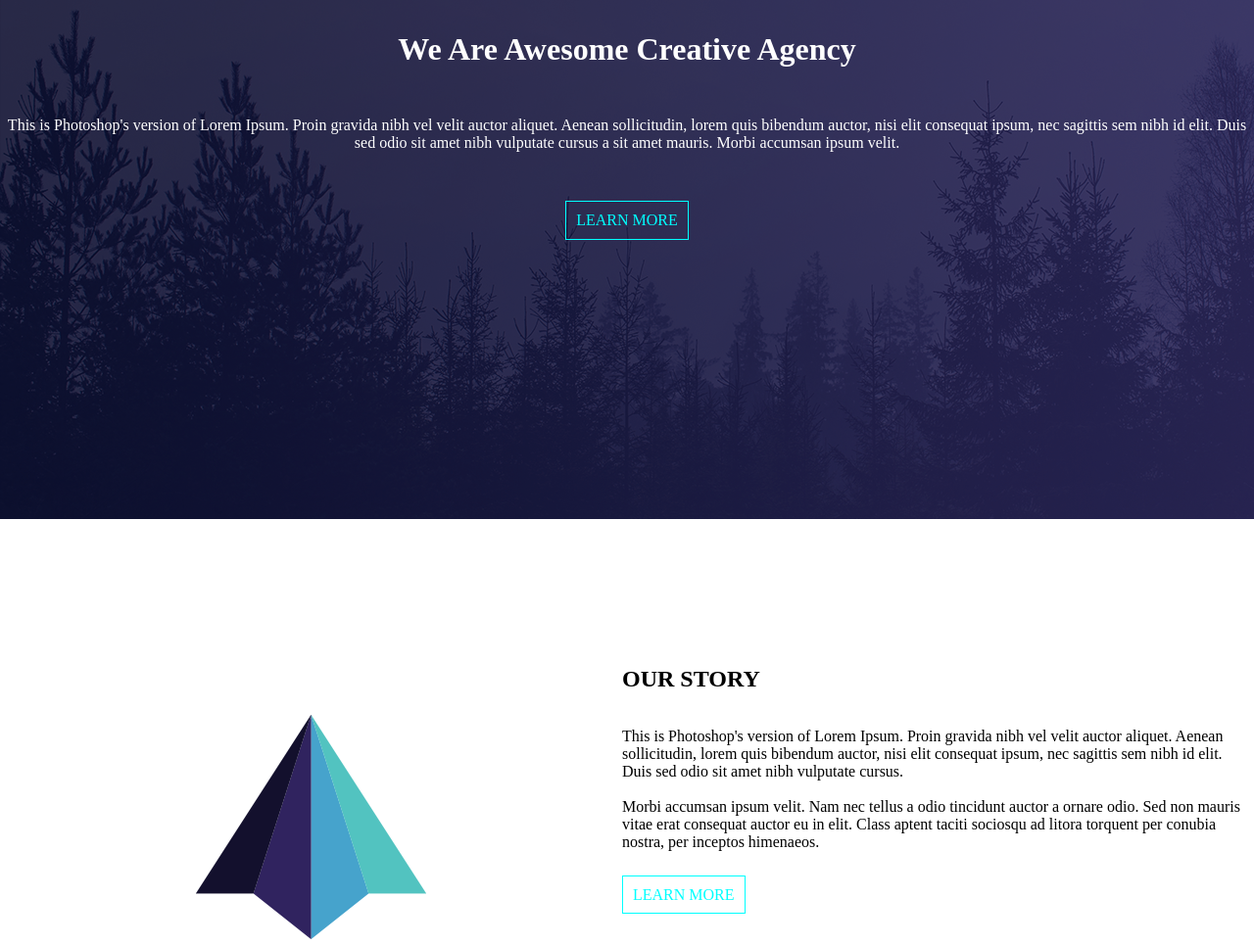
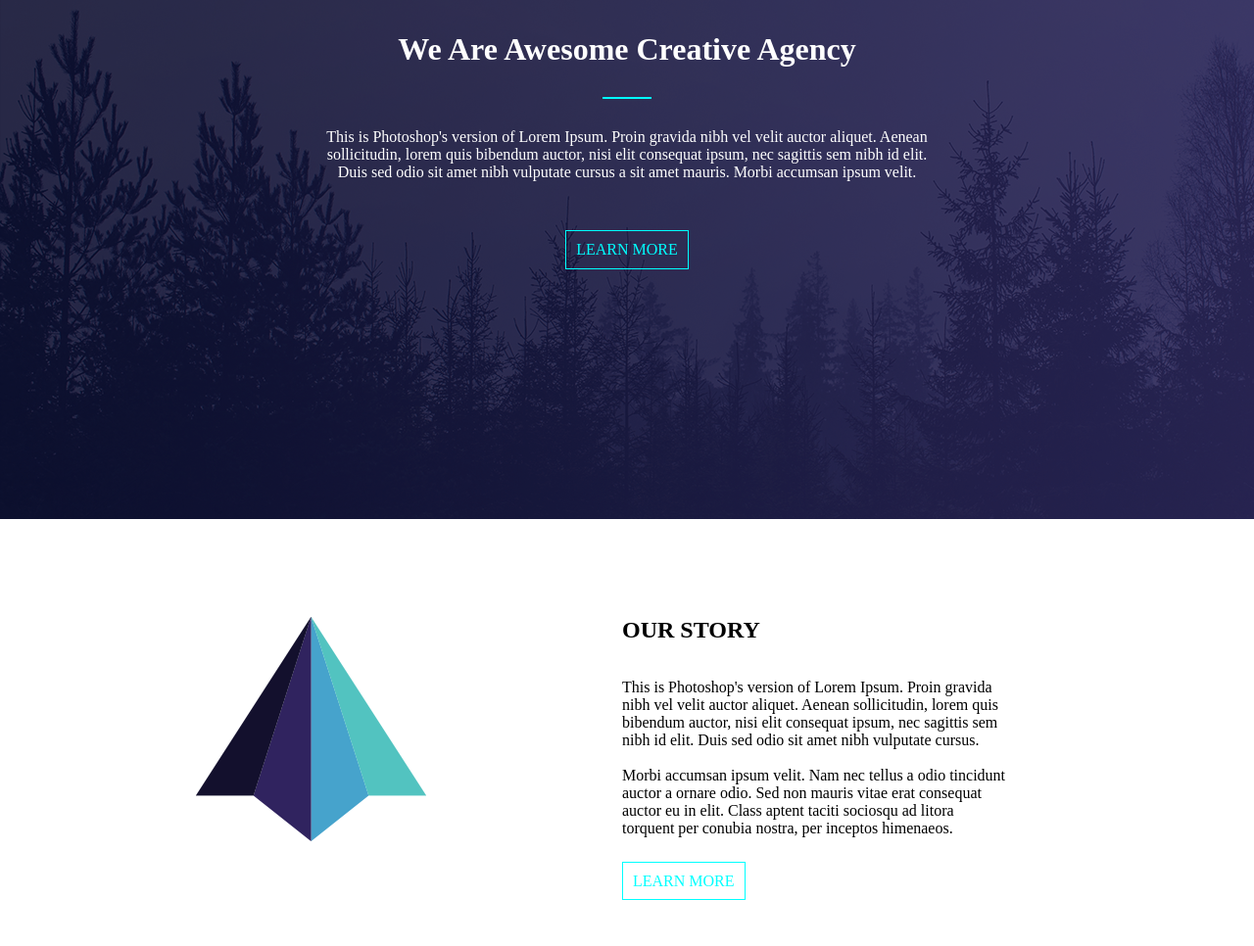
Before and after one commit to alineTusi/psd_to_html, a plain HTML site: page index.html in a window 1280 px wide. Shown: the part 140-1106 px from the top of the page at 98% size. Drawn offline with Linux system fonts and the light colour scheme.

Commit message:
Header corrections

```diff
--- a/assets/styles/header.css
+++ b/assets/styles/header.css
@@ -43,11 +43,11 @@ header {
   .header_descr{
     color: #fff;
     text-align: center;
-
-
-
+    padding-right: 25%;
+    padding-left: 25%;
 
   }
+
 
   .bottom{
     color: aqua;
@@ -57,8 +57,15 @@ header {
   }
 
   .header_descr p{
-    margin-top: 50px;
     margin-bottom: 50px;
     text-align: center;
 
   }
+  .title::after{
+      content: '';
+      display: block;
+      width: 50px;
+      height: 2px;
+      margin: 30px auto;
+      background-color: aqua;
+  }
--- a/assets/styles/story.css
+++ b/assets/styles/story.css
@@ -6,11 +6,12 @@
 
 .logoBig{
     flex: 33.33%;
-    padding: 200px;
+    padding: 100px 200px;
 
 }
 .story-title{
-    padding-top: 150px;
+    padding-top: 100px;
+    padding-right: 250px;
     text-align: left;
 
 
```
